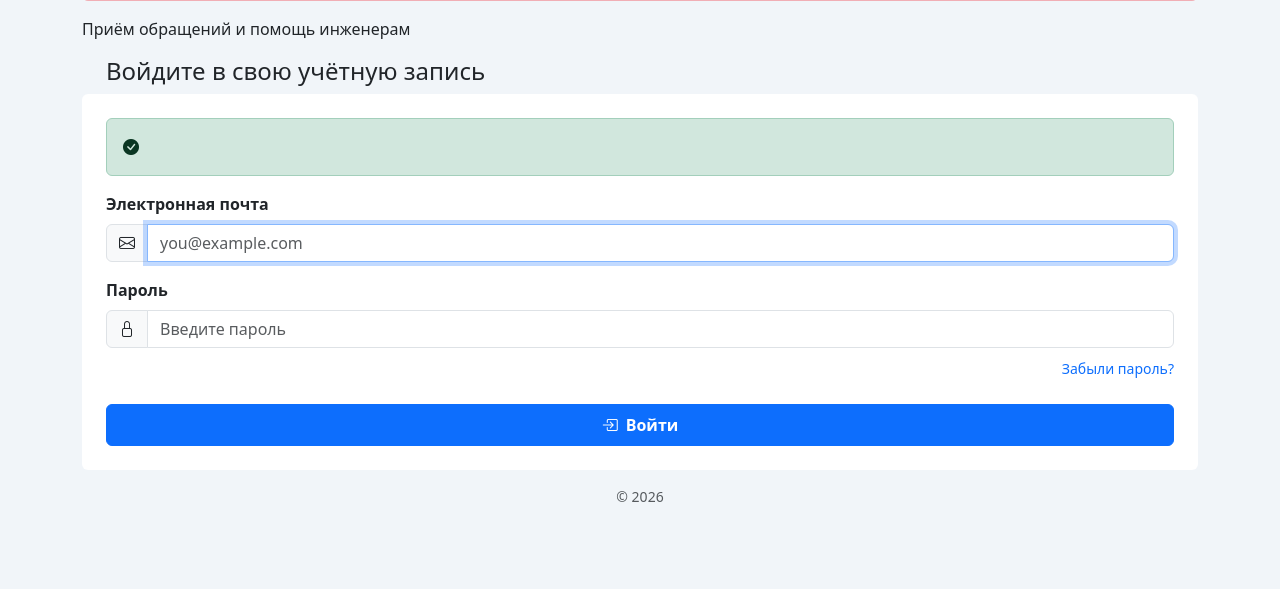
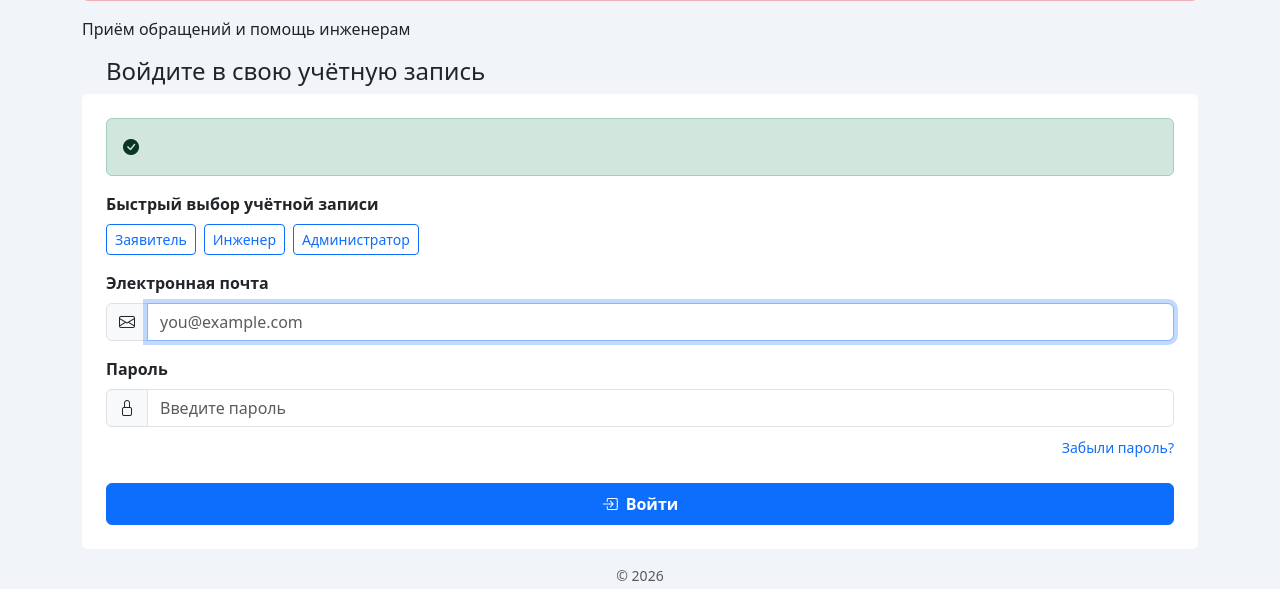
Before and after one commit to Dum-senior/digital-challenge-hackathon, a PHP site: template templates/pages/login.php in a window 1280 px wide. Shown: the part 285-874 px from the top of the page. Before the commit the page ends 787 px from the top, so only its background shows below. Run offline with PHP 8.4, Linux system fonts and the light colour scheme; the template is opened without the code that fills it, so the values that code supplies are empty; some libraries are stand-ins or nearby versions.

Commit message:
Add quick sign-in role selection without exposing passwords

```diff
--- a/templates/pages/login.php
+++ b/templates/pages/login.php
@@ -33,6 +33,15 @@ $pageTitle = 'Вход';
 
             <form method="POST" action="/login">
                 <?= csrfField() ?>
+
+                <fieldset class="mb-3" id="demo-login-roles" hidden>
+                    <legend class="form-label fs-6 fw-semibold">Быстрый выбор учётной записи</legend>
+                    <div class="d-flex flex-wrap gap-2">
+                        <button type="button" class="btn btn-sm btn-outline-primary" data-login="user@localdesk.user">Заявитель</button>
+                        <button type="button" class="btn btn-sm btn-outline-primary" data-login="agent@localdesk.user">Инженер</button>
+                        <button type="button" class="btn btn-sm btn-outline-primary" data-login="admin@localdesk.user">Администратор</button>
+                    </div>
+                </fieldset>
 
                 <div class="mb-3">
                     <label for="email" class="form-label fw-semibold">Электронная почта</label>
@@ -104,3 +113,20 @@ $pageTitle = 'Вход';
     </p>
 </div>
 </div>
+
+<script>
+{
+    const roles = document.getElementById('demo-login-roles');
+    const email = document.getElementById('email');
+    const password = document.getElementById('password');
+    roles.addEventListener('click', event => {
+        const choice = event.target.closest('button[data-login]');
+        if (!choice) return;
+        if (email.value !== choice.dataset.login) password.value = '';
+        email.value = choice.dataset.login;
+        email.dispatchEvent(new Event('input', { bubbles: true }));
+        password.focus();
+    });
+    roles.hidden = false;
+}
+</script>
```
